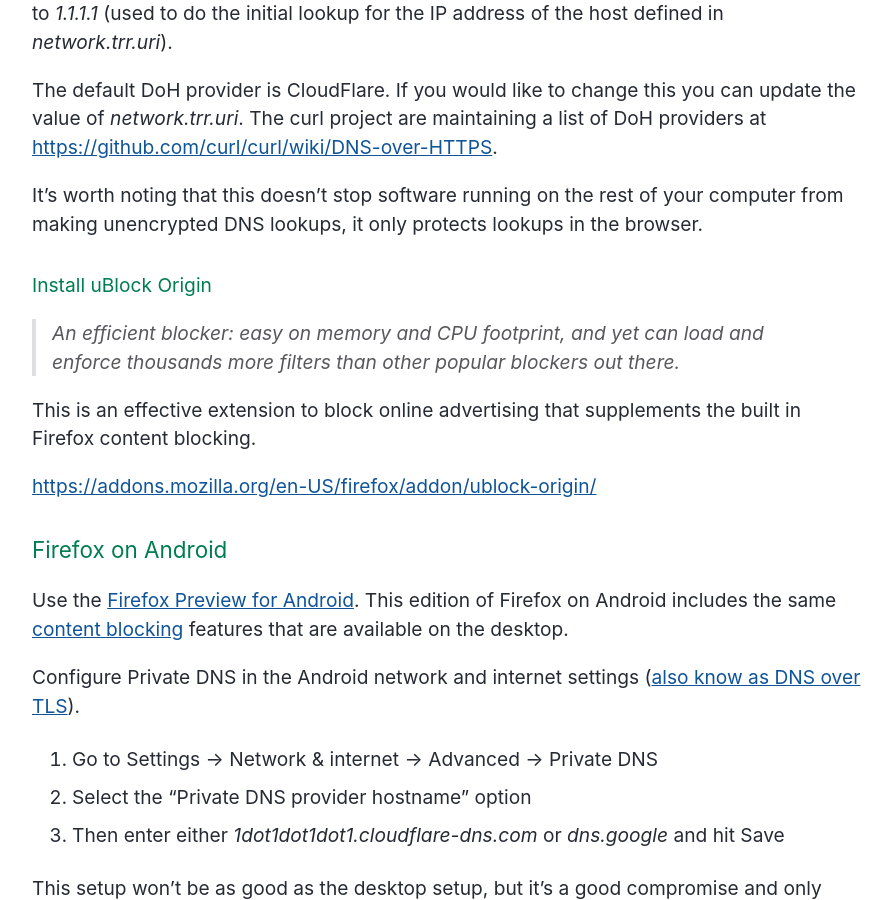
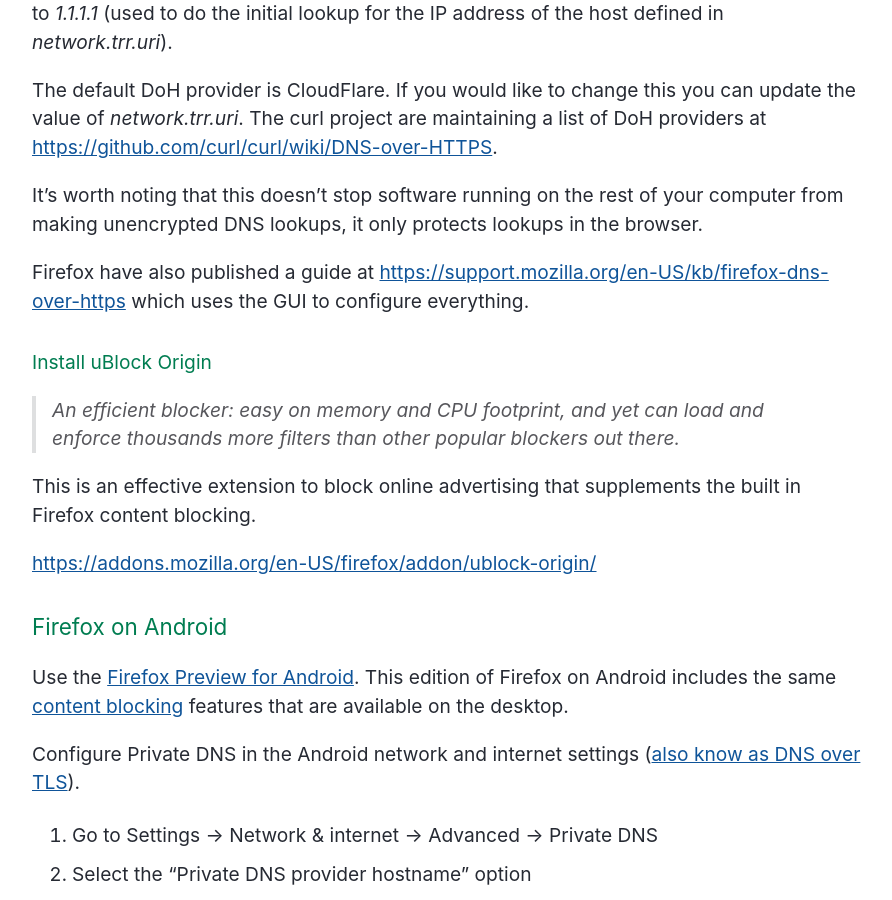
Before and after one commit to sjparkinson/uncomplicated.systems, a Jekyll site: the page built from _posts/2019-09-06-firefox-privacy.md, in a window 1280 px wide and 900 px high, scrolled down 3197 px. Shown: the whole window, without its empty margins (192-1084 px from the left). Built offline with Jekyll 4.4.1, drawn with Linux system fonts in a browser that asks for light colours.

Commit message:
post: add link to Firefox guide

```diff
--- a/_posts/2019-09-06-firefox-privacy.md
+++ b/_posts/2019-09-06-firefox-privacy.md
@@ -63,6 +63,8 @@
 
 It's worth noting that this doesn't stop software running on the rest of your computer from making unencrypted DNS lookups, it only protects lookups in the browser.
 
+Firefox have also published a guide at <https://support.mozilla.org/en-US/kb/firefox-dns-over-https> which uses the GUI to configure everything.
+
 #### Install uBlock Origin
 
 > An efficient blocker: easy on memory and CPU footprint, and yet can load and enforce thousands more filters than other popular blockers out there.
```
